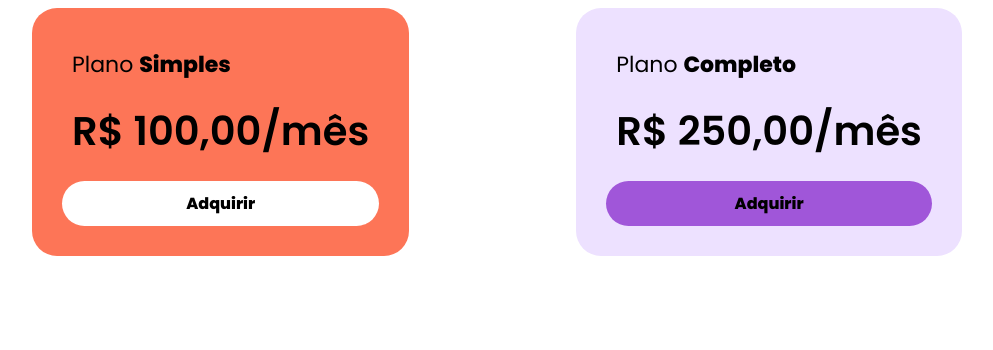
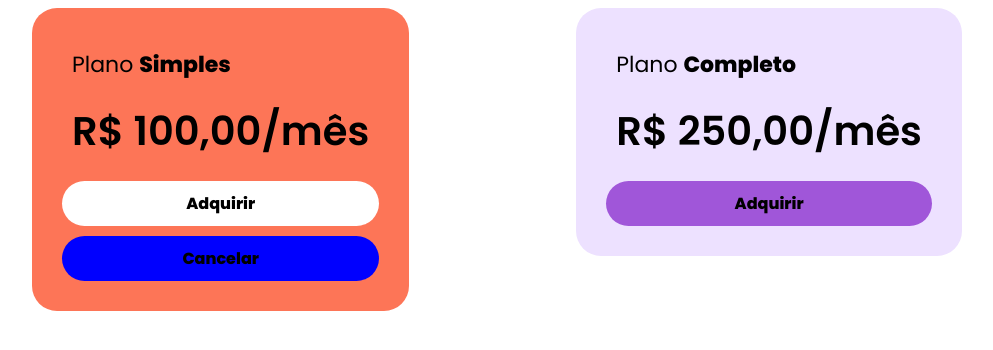
Before and after one commit to aronseixas/projeto1-angular, an Angular app: page / in a window 1280 px wide. Shown: the top 350 px of the page, without its empty margins (143-1136 px from the left). Built offline with nearby package versions, Linux system fonts and the light colour scheme.

Commit message:
Criação dos cards Pt-6

```diff
--- /dev/null
+++ b/src/app/card-button-cancel/card-button-cancel.component.html
@@ -0,0 +1 @@
+<div class="card-cancel-button">Cancelar</div>
--- /dev/null
+++ b/src/app/card-button-cancel/card-button-cancel.component.scss
@@ -0,0 +1,10 @@
+.card-cancel-button {
+    font-size: 16px;
+       text-align: center;
+       margin-top: 10px;
+       border-radius: 25px;
+       background-color: blue;
+       cursor: pointer;
+       font-weight: bold;
+       padding: 10px;
+    }
--- a/src/app/card/card.component.html
+++ b/src/app/card/card.component.html
@@ -2,4 +2,5 @@
     <div class="card__plan   card__item">Plano <b>{{ plano.infos.tipo }}</b></div>
     <div class="card__price  card__item">R$ {{ plano.infos.preco }},00/mês</div>
     <app-card-button></app-card-button>
+    <app-card-button-cancel></app-card-button-cancel>
 </div>
--- a/src/app/cards/cards.module.ts
+++ b/src/app/cards/cards.module.ts
@@ -4,6 +4,7 @@
 import { CardButtonComponent } from '../card-button/card-button.component';
 import { CardRoxoButtonComponent } from '../card-roxo-button/card-roxo-button.component';
 import { CardRoxoComponent } from '../card-roxo/card-roxo.component';
+import { CardButtonCancelComponent } from '../card-button-cancel/card-button-cancel.component';
 
 
 
@@ -13,6 +14,7 @@
         CardRoxoComponent,
         CardButtonComponent,
         CardRoxoButtonComponent,
+        CardButtonCancelComponent,
   ],
   imports: [
     CommonModule
```
Also changed, not shown: src/app/card-button-cancel/card-button-cancel.component.ts (added, +10 -0 lines), 1 other file (tests, documents, lock files or other folders).
